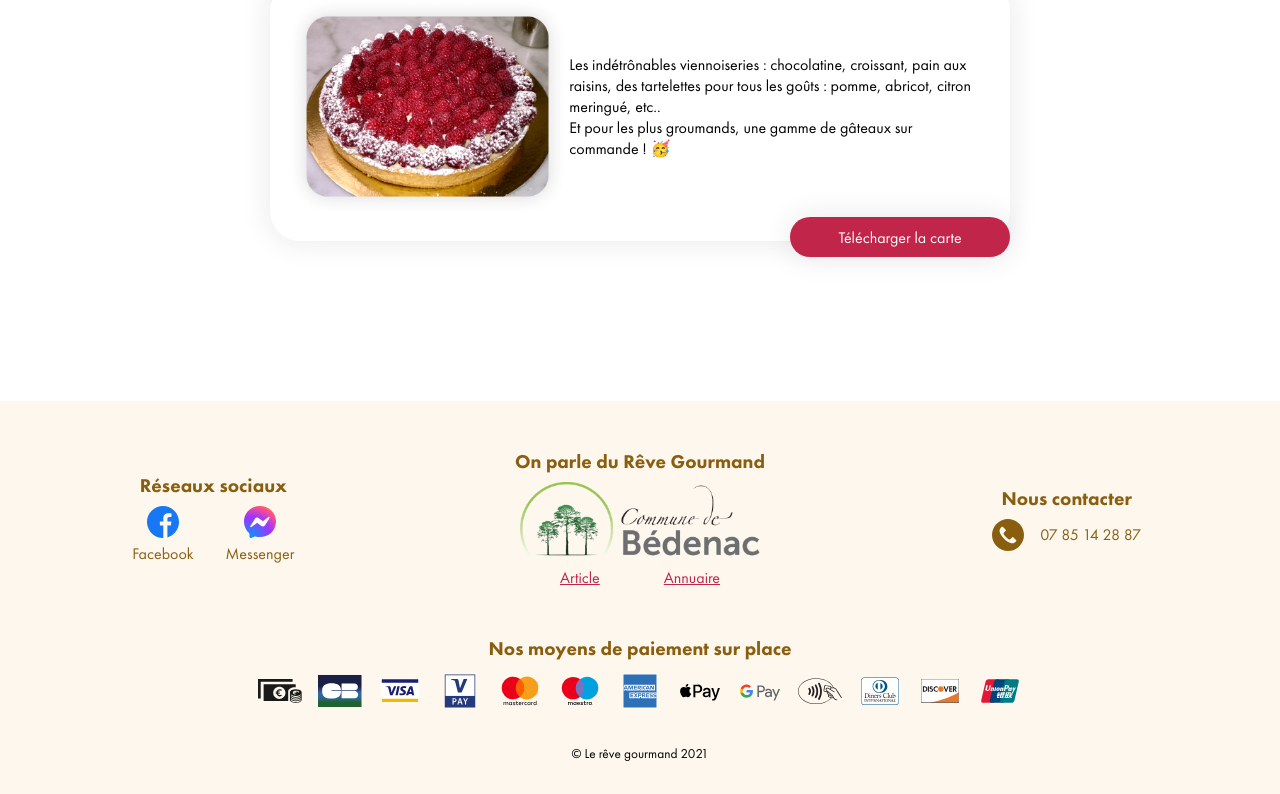
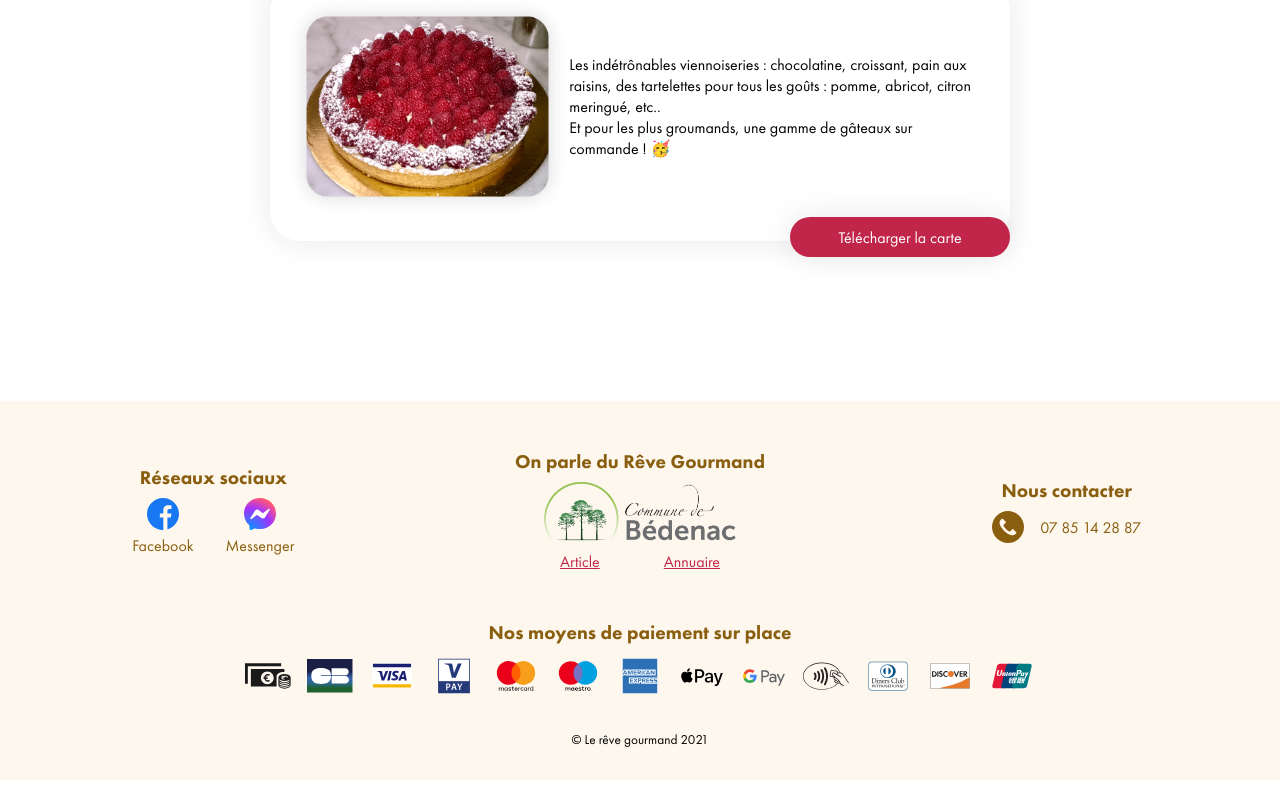
Before and after one commit to FlorianPx/lerevegourmand, a React (Create React App) app: page / in a window 1280 px wide. Shown: the part 1762-2556 px from the top of the page. Built offline with nearby package versions, Linux system fonts and the light colour scheme.

Commit message:
style modification of footer

```diff
--- a/src/components/Footer/Payment/styledComponents.js
+++ b/src/components/Footer/Payment/styledComponents.js
@@ -1,4 +1,6 @@
 import styled from "styled-components";
+
+import { devices } from "../../constants";
 
 export const PaymentContainer = styled.div`
   text-align: center;
@@ -10,7 +12,12 @@ export const List = styled.div`
   flex-wrap: wrap;
 `;
 export const Image = styled.img`
-  height: 44px;
-  width: 44px;
+  height: 32px;
+  width: 32px;
   margin: 0 0.5rem 0;
+
+  @media screen and (min-width: ${devices.tablet}px) {
+    height: 46px;
+    width: 46px;
+  }
 `;
--- a/src/components/Footer/SocialNetwork/styledComponents.js
+++ b/src/components/Footer/SocialNetwork/styledComponents.js
@@ -55,7 +55,7 @@ export const PhoneLogo = styled.img`
   margin-right: 1rem;
 `;
 export const BedenacLogo = styled.img`
-  max-width: 15rem;
+  max-width: 12rem;
   margin-bottom: 0.5rem;
 `;
 export const Block = styled.div`
```
